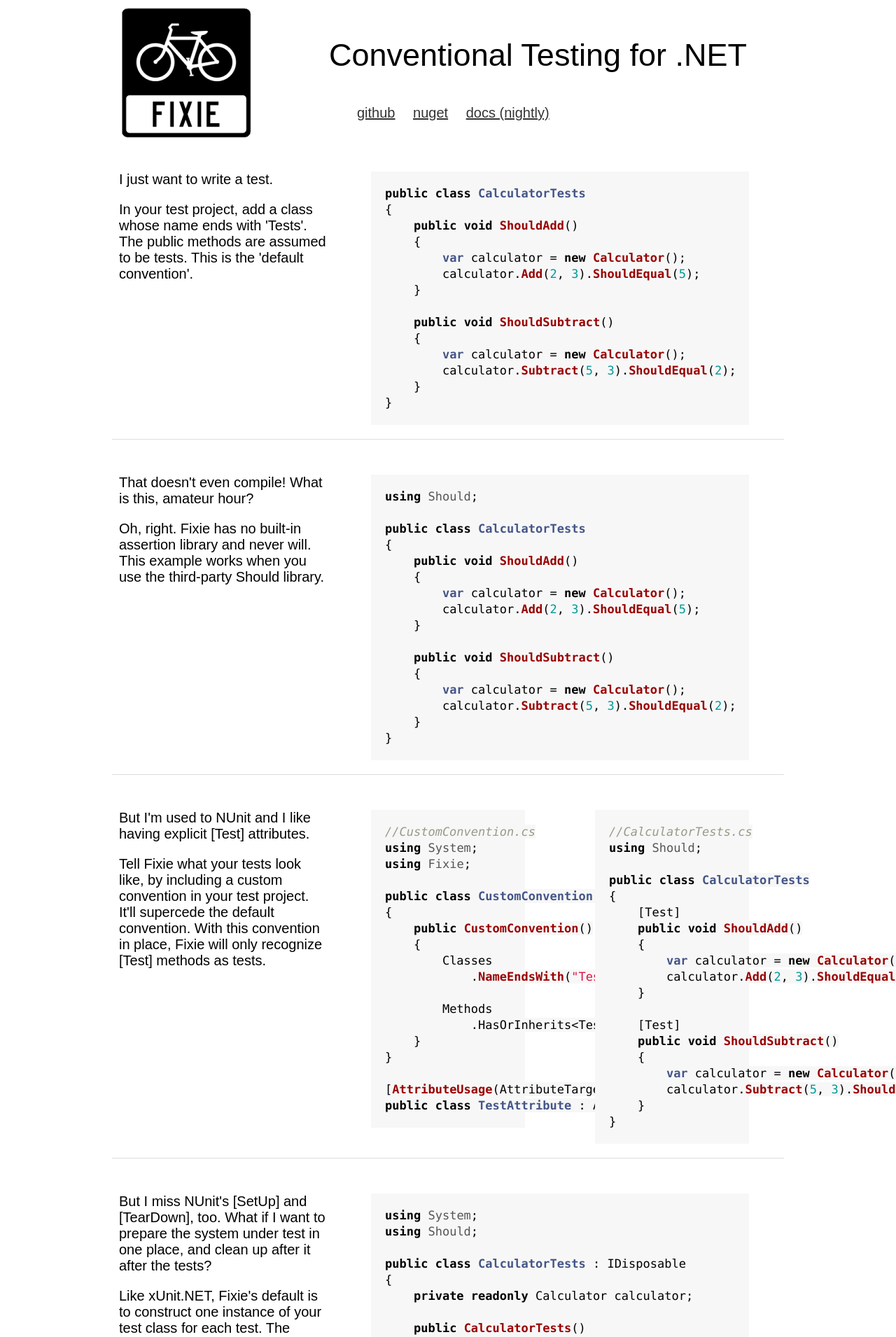
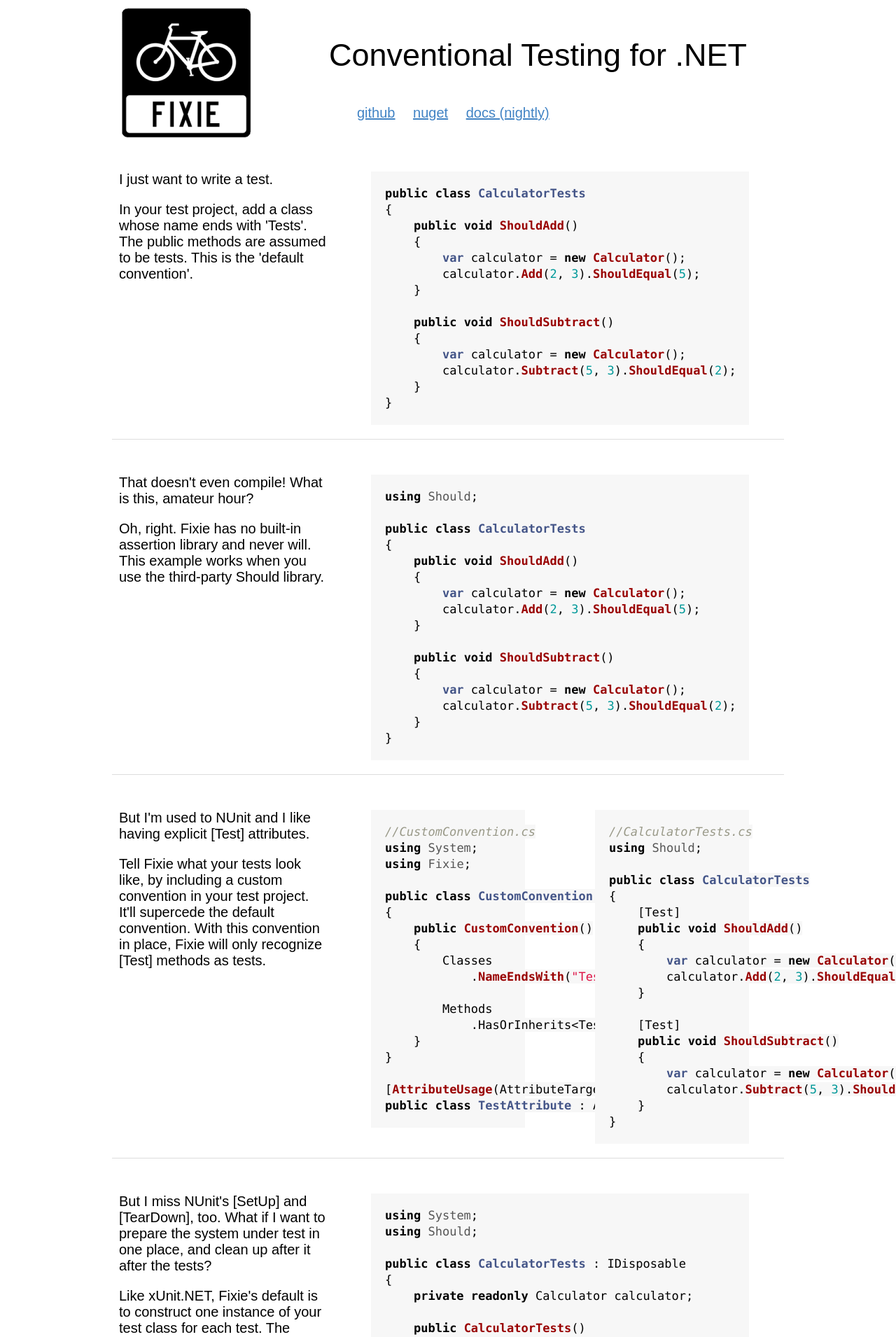
Before and after one commit to fixie/fixie.github.io, a Jekyll site: the page built from index.html, in a window 1280 px wide. Shown: the top 1910 px of the page at 70% size. Built offline with Jekyll 4.4.1, drawn with Linux system fonts in a browser that asks for light colours.

Commit message:
Update base.css

```diff
--- a/stylesheets/base.css
+++ b/stylesheets/base.css
@@ -39,13 +39,12 @@
 }
 
 a, a:visited {
-  color: #333;
+  color: #4183c4;
   text-decoration: underline;
-  outline: 0;
 }
 
 a:hover, a:focus {
-  color: #000;
+  color: #4183c4;;
 }
 
 code {
```
